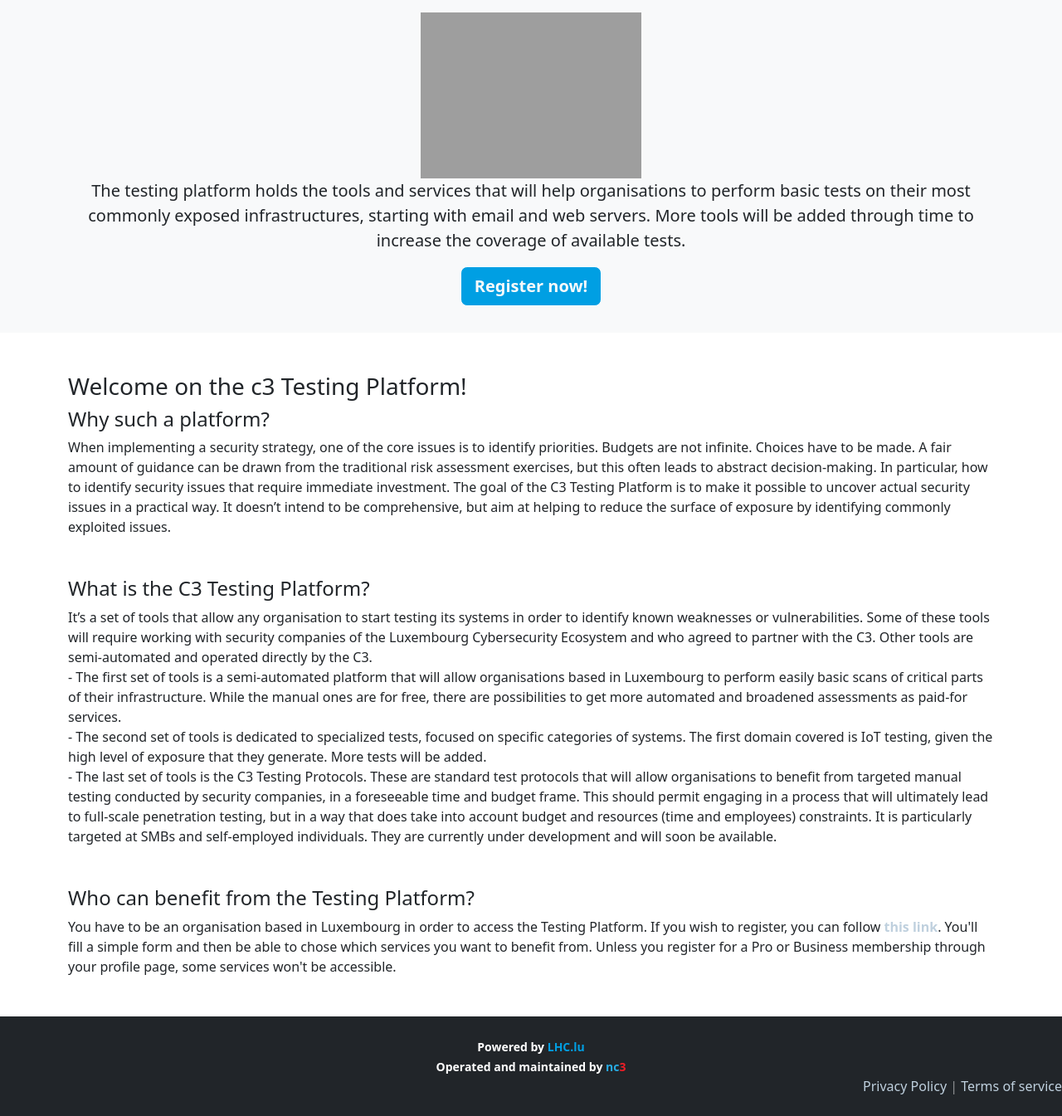
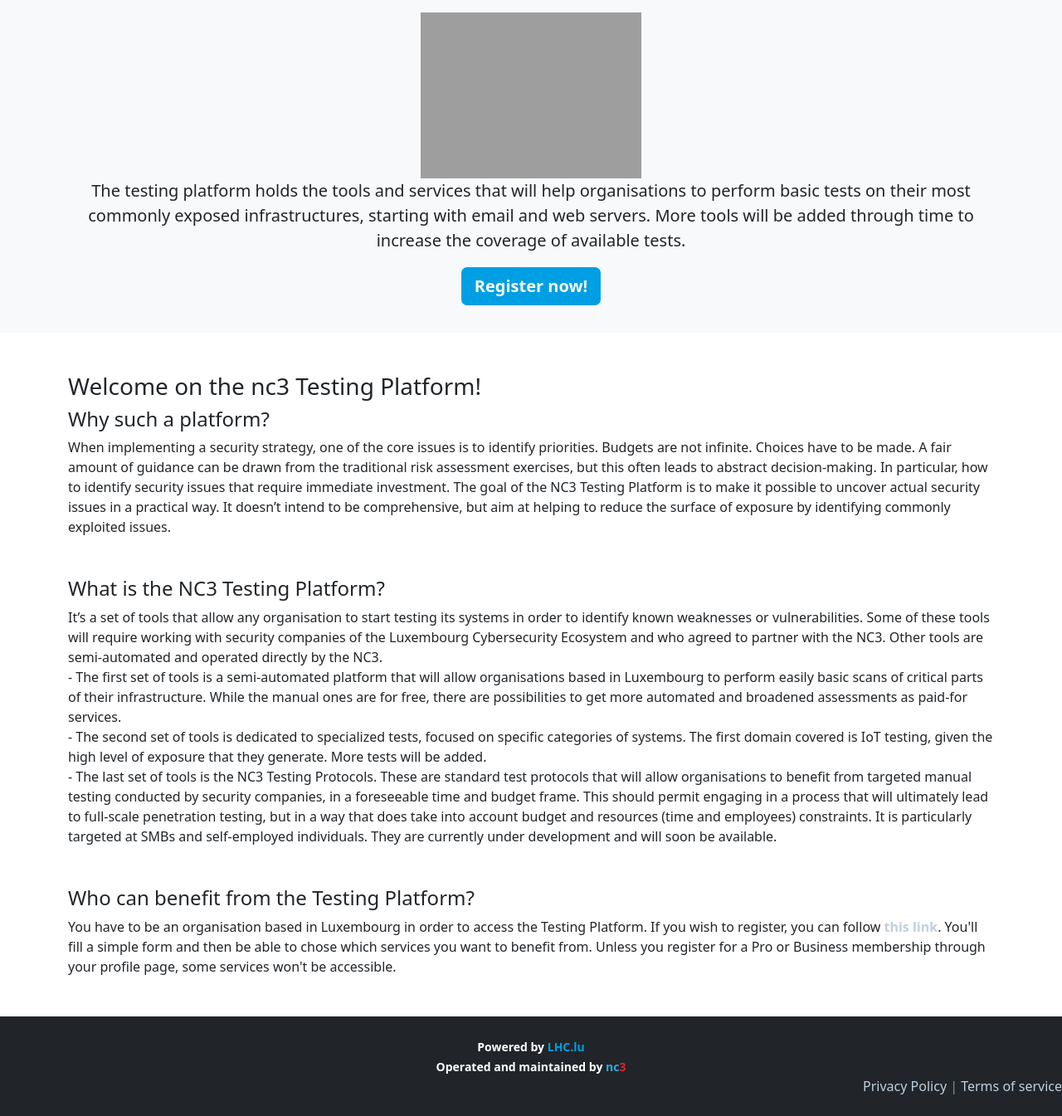
Before and after one commit to NC3-LU/TestingPlatform, a Django app: page / in a window 1280 px wide. Shown: the part 92-1437 px from the top of the page at 83% size. Run offline with Django 3.2, Linux system fonts and the light colour scheme; some libraries are stand-ins or nearby versions; grey boxes are pictures that could not be loaded.

Commit message:
fix: [web] Updating content

```diff
--- a/landing_page/templates/landing_page.html
+++ b/landing_page/templates/landing_page.html
@@ -16,31 +16,31 @@
 
 <section class="container">
     <div class="mt-5">
-        <h3>Welcome on the c3 Testing Platform!</h3>
+        <h3>Welcome on the nc3 Testing Platform!</h3>
         <div class="mb-5">
             <h4>Why such a platform?</h4>
             <p>
                 When implementing a security strategy, one of the core issues is to identify priorities. Budgets are not
                 infinite. Choices have to be made. A fair amount of guidance can be drawn from the traditional risk
                 assessment exercises, but this often leads to abstract decision-making. In particular, how to identify
-                security issues that require immediate investment. The goal of the C3 Testing Platform is to make it
+                security issues that require immediate investment. The goal of the NC3 Testing Platform is to make it
                 possible to uncover actual security issues in a practical way. It doesn’t intend to be comprehensive,
                 but aim at helping to reduce the surface of exposure by identifying commonly exploited issues.
             </p>
         </div>
         <div class="mb-5">
-            <h4>What is the C3 Testing Platform?</h4>
+            <h4>What is the NC3 Testing Platform?</h4>
             <p>It’s a set of tools that allow any organisation to start testing its systems in order to identify known
                 weaknesses or vulnerabilities. Some of these tools will require working with security companies of the
-                Luxembourg Cybersecurity Ecosystem and who agreed to partner with the C3. Other tools are semi-automated
-                and operated directly by the C3.<br>
+                Luxembourg Cybersecurity Ecosystem and who agreed to partner with the NC3. Other tools are semi-automated
+                and operated directly by the NC3.<br>
                 - The first set of tools is a semi-automated platform that will allow organisations based in Luxembourg
                 to perform easily basic scans of critical parts of their infrastructure. While the manual ones are for
                 free, there are possibilities to get more automated and broadened assessments as paid-for services.<br>
                 - The second set of tools is dedicated to specialized tests, focused on specific categories of systems.
                 The first domain covered is IoT testing, given the high level of exposure that they generate.
                 More tests will be added.<br>
-                - The last set of tools is the C3 Testing Protocols. These are standard test protocols that will allow
+                - The last set of tools is the NC3 Testing Protocols. These are standard test protocols that will allow
                 organisations to benefit from targeted manual testing conducted by security companies, in a foreseeable
                 time and budget frame. This should permit engaging in a process that will ultimately lead to full-scale
                 penetration testing, but in a way that does take into account budget and resources (time and employees)
--- a/templates/nav.html
+++ b/templates/nav.html
@@ -2,7 +2,7 @@
 <nav class="navbar navbar-expand-xl">
     <div class="container-fluid d-flex flex-row justify-content-around">
 
-        <a class="navbar-brand" href="/"><img src="{% static 'img/LOGO-c3-web.png' %}" height="65px"> Testing Platform</a>
+        <a class="navbar-brand" href="/"><img src="{% static 'img/LOGO-nc3-web.png' %}" height="65px"> Testing Platform</a>
 
         <button class="navbar-toggler" data-bs-toggle="collapse" data-bs-target="#navbar">
             <span class="navbar-toggler-icon"></span>
```
Also changed, not shown: static_global/img/LOGO-nc3-web.png (renamed from static_global/img/LOGO-c3-web.png).
